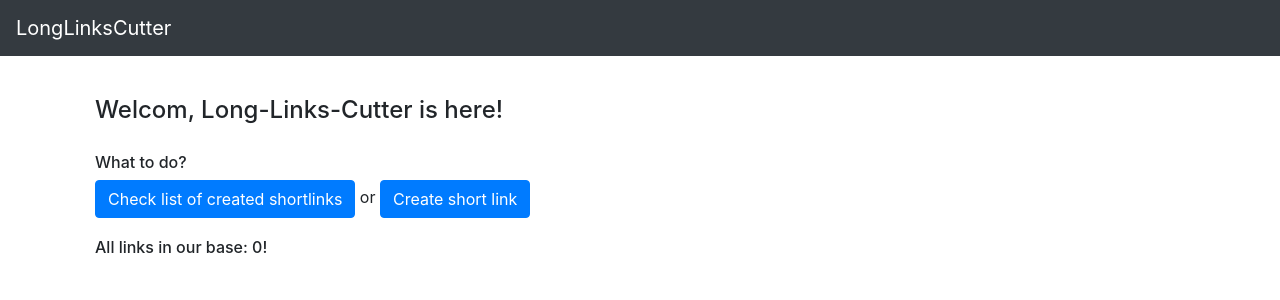
After one commit to PatrycjaModelska/links_cutter, a Django app: page / in a window 1280 px wide. The commit adds this page. Shown: the top 300 px of the page. Run offline with Django 3.2, Linux system fonts and the light colour scheme; data that the repository does not hold is empty; some libraries are stand-ins or nearby versions.

Commit message:
New views MainPage added

```diff
--- a/app/urls.py
+++ b/app/urls.py
@@ -19,6 +19,7 @@ from shortlinks import views
 
 urlpatterns = [
     path('admin/', admin.site.urls),
+    path('', views.Main_Page.as_view(), name='mainpage'),
     path('listoflinks', views.List_Of_Links.as_view(), name='listoflinks'),
     path('createshortlink/', views.Create_Short_Link.as_view(), name='creatshortlink'),
     path('<str:short_url>/', views.get_long_url, name='redirecttolongurl'),
--- a/shortlinks/templates/index.html
+++ b/shortlinks/templates/index.html
@@ -5,24 +5,27 @@
 <!DOCTYPE html>
 <html>
 <head>
-	<title>Links cuter</title>
+	<title>Links cutter</title>
 </head>
 <body>
 
+	<header>
+  	<nav class="navbar navbar-expand-lg navbar-dark bg-dark">
+    <a class="navbar-brand" href="{% url 'mainpage' %}">LongLinksCutter</a>
+    <button class="navbar-toggler" type="button" data-toggle="collapse" data-target="#navbarSupportedContent" aria-controls="navbarSupportedContent" aria-expanded="false" aria-label="Toggle navigation">
+      <span class="navbar-toggler-icon"></span>
+    </button>
+  </nav>
+  </header>
+
 	<section>
 		<div class="container" style="margin-top:30px">
-		    <div class="row">
-		    	<h4>
-					{% block title %}
-					{% endblock %}
-				</h4>
-			</div>
-			<div class="row">
 
+				{% block title %}
+				{% endblock %}
 
-		              {% block content%}
-		              {% endblock %}
-		    </div>
+				{% block content%}
+				{% endblock %}
 		</div>
   	</section>
 
--- /dev/null
+++ b/shortlinks/templates/main_page.html
@@ -0,0 +1,25 @@
+{% extends "index.html" %}
+
+{% block title %}
+	<div class=row>
+		<div class="container"  style=" margin:10px">
+			<h4>Welcom, Long-Links-Cutter is here!</h4>
+		</div>
+	</div>
+{% endblock %}
+
+{% block content %}
+	<div class=row>
+		<div class="container"  style=" margin:10px">
+		<h6>What to do?</h6>
+		<a class="btn btn-primary" href="{% url 'listoflinks' %}" role="button">Check list of created shortlinks</a> or
+		<a class="btn btn-primary" href="{% url 'creatshortlink' %}" role="button">Create short link</a>
+		</div>
+	</div>
+
+	<div class="row">
+		<div class="container"  style=" margin:10px">
+		<h6>All links in our base: {{links|length}}!</h6>
+		</div>
+	</div>
+{% endblock %}
--- a/shortlinks/views.py
+++ b/shortlinks/views.py
@@ -1,6 +1,7 @@
+import uuid
+
 from django.shortcuts import render, reverse, redirect, HttpResponse
 from django.views.generic import CreateView, ListView, DetailView
-import uuid
 
 from .forms import *
 
@@ -27,7 +28,6 @@ class Create_Short_Link(CreateView):
             self.object.short_url = str(uuid.uuid4())
             self.object.save()
             return super().form_valid(form)
-
         return HttpResponse("Link już istnieje")
 
     @property
@@ -39,6 +39,13 @@ class List_Of_Links(ListView):
     model = Link
     template_name = "list_of_links.html"
     context_object_name = "links"
+    paginate_by = 20
+
+
+class Main_Page(ListView):
+    model = Link
+    template_name = "main_page.html"
+    context_object_name = "links"
 
 
 def get_long_url(request, short_url):
```
Also changed, not shown: shortlinks/templates/create_short_link.html (+12 -6 lines), shortlinks/templates/list_of_links.html (+47 -5 lines).
